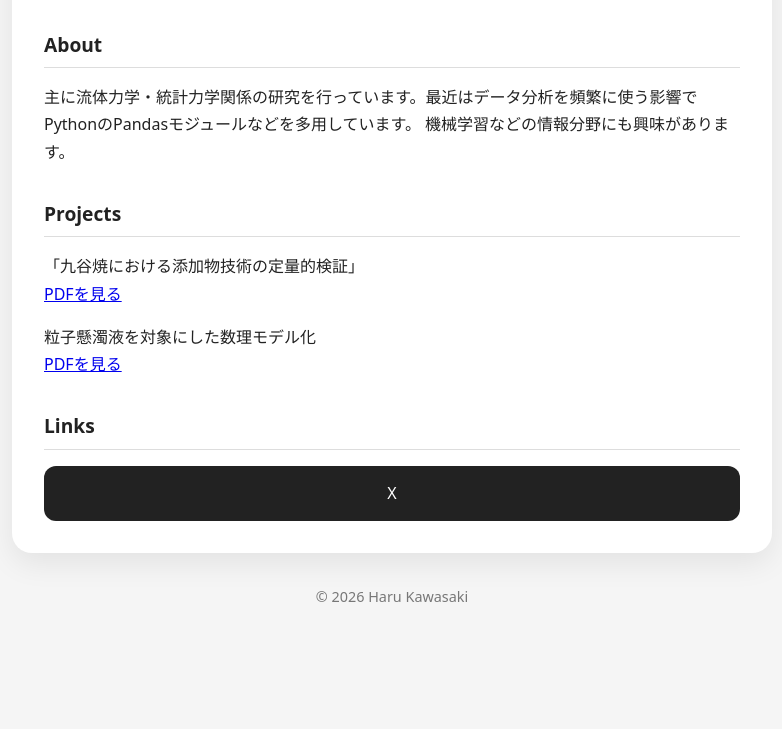
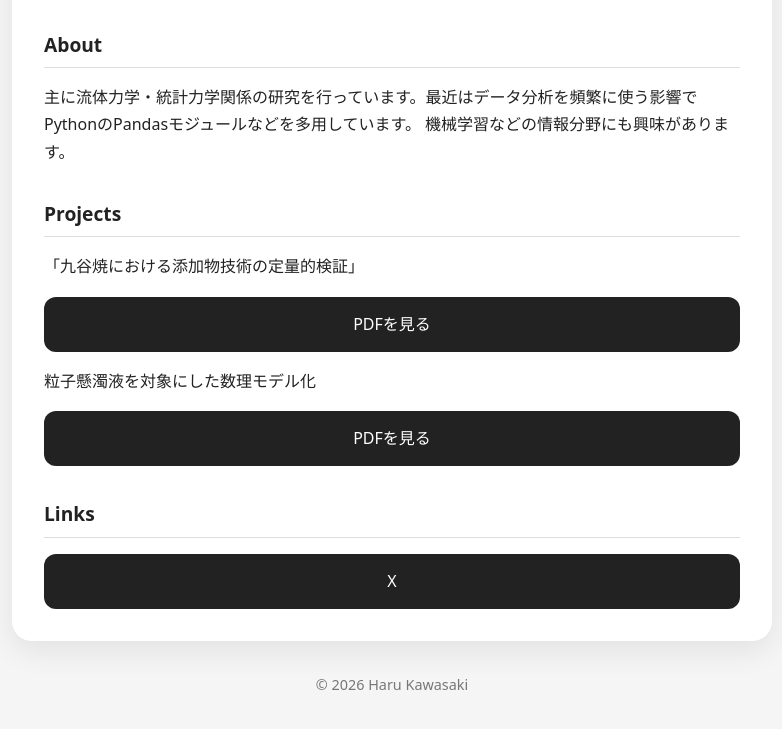
Before and after one commit to springharu7c/springharu7c.github.io, a plain HTML site: page index.html in a window 1280 px wide. Shown: the part 181-910 px from the top of the page, without its empty margins (248-1030 px from the left). Before the commit the page ends 838 px from the top, so only its background shows below. Drawn offline with Linux system fonts and the light colour scheme.

Commit message:
Update index.html

```diff
--- a/index.html
+++ b/index.html
@@ -84,19 +84,20 @@
       </p>
 
       <h2>Projects</h2>
-      <p>
-        「九谷焼における添加物技術の定量的検証」<br>
-         <a href="pdf/Kutani_research.pdf" target="_blank">
-          PDFを見る
-        </a>
-      </p>
 
       <p>
-        粒子懸濁液を対象にした数理モデル化<br>
-        <a href="pdf/supplement_ns_compare2.pdf" target="_blank">
-          PDFを見る
-        </a>
+        「九谷焼における添加物技術の定量的検証」
       </p>
+      <a class="link-button" href="pdf/Kutani_research.pdf" target="_blank">
+        PDFを見る
+      </a>
+
+      <p>
+        粒子懸濁液を対象にした数理モデル化
+      </p>
+      <a class="link-button" href="pdf/supplement_ns_compare2.pdf" target="_blank">
+        PDFを見る
+      </a>
 
 
       <h2>Links</h2>
```
